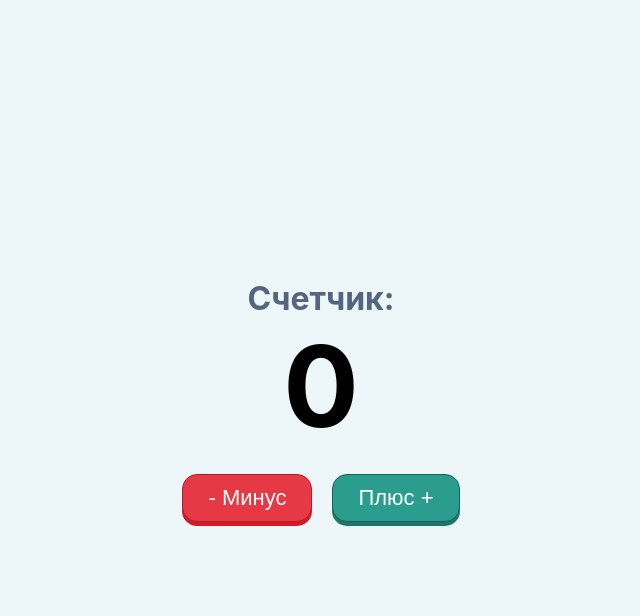
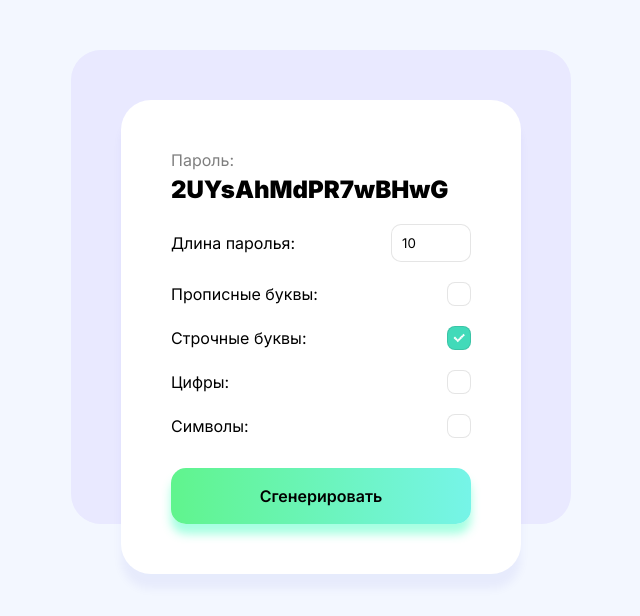
Before and after one commit to Genrihovich/counter, a React (Create React App) app: page / in a window 1280 px wide. Shown: the top 616 px of the page, without its empty margins (319-959 px from the left). Built offline with nearby package versions, Linux system fonts and the light colour scheme.

Commit message:
init psw generator

```diff
--- a/src/App.js
+++ b/src/App.js
@@ -3,12 +3,39 @@ import './index.scss';
 function App() {
   return (
     <div className="App">
-      <div>
-        <h2>Счетчик:</h2>
-        <h1>0</h1>
-        <button className="minus">- Минус</button>
-        <button className="plus">Плюс +</button>
+      <span className="subtitle">Пароль:</span>
+      <h2>2UYsAhMdPR7wBHwG</h2>
+      <div className="row">
+        <span>Длина паролья:</span>
+        <input className="pwg-length" type="text" value="10" />
       </div>
+      <div className="row">
+        <span>Прописные буквы:</span>
+        <input class="styled-checkbox" id="checkbox1" type="checkbox" value="value1" />
+        <label for="checkbox1" />
+      </div>
+      <div className="row">
+        <span>Строчные буквы:</span>
+        <input
+          checked={true}
+          class="styled-checkbox"
+          id="checkbox2"
+          type="checkbox"
+          value="value1"
+        />
+        <label for="checkbox2" />
+      </div>
+      <div className="row">
+        <span>Цифры:</span>
+        <input class="styled-checkbox" id="checkbox3" type="checkbox" value="value1" />
+        <label for="checkbox3" />
+      </div>
+      <div className="row">
+        <span>Символы:</span>
+        <input class="styled-checkbox" id="checkbox4" type="checkbox" value="value1" />
+        <label for="checkbox4" />
+      </div>
+      <button>Сгенерировать</button>
     </div>
   );
 }
--- a/src/index.scss
+++ b/src/index.scss
@@ -1,71 +1,141 @@
+@import url('https://fonts.googleapis.com/css2?family=Inter:wght@400;600;800;900&display=swap');
+
 body {
   margin: 0;
-  font-family: -apple-system, BlinkMacSystemFont, 'Segoe UI', 'Roboto', 'Oxygen', 'Ubuntu',
-    'Cantarell', 'Fira Sans', 'Droid Sans', 'Helvetica Neue', sans-serif;
   -webkit-font-smoothing: antialiased;
   -moz-osx-font-smoothing: grayscale;
-  background-color: #edf6f9;
+  background-color: #f3f7ff;
+}
+
+* {
+  box-sizing: border-box;
+  font-family: 'Inter', sans-serif;
+  outline: none;
 }
 
 .App {
-  display: flex;
-  align-items: center;
-  justify-content: center;
-  height: 100vh;
-  text-align: center;
+  padding: 50px;
+  width: 400px;
+  margin: 100px auto;
+  border-radius: 30px;
+  background-color: #fff;
+  position: relative;
+  box-shadow: 0 15px 10px rgba(0, 13, 189, 0.05);
 
-  h1 {
+  button {
+    margin-top: 30px;
+    padding: 18px;
+    border-radius: 15px;
+    outline: none;
+    border: 0;
+    width: 100%;
+    font-size: 16px;
+    font-weight: 600;
     color: #000;
-    font-size: 7rem;
-    margin: 0;
-    margin-bottom: 20px;
+    background: #60f48d;
+    background: linear-gradient(90deg, #60f48d 0%, #76f4e8 100%);
+    cursor: pointer;
+    transition: all 0.1s ease-in-out;
+    box-shadow: 0 10px 10px #30ffba6f;
 
-    &.plus {
-      color: #2a9d8f;
+    &:hover {
+      transform: scale(1.02);
     }
-    &.minus {
-      color: #e63946;
+
+    &:active {
+      transform: scale(0.99);
+      box-shadow: 0 10px 10px #30ffba33;
     }
   }
 
-  h2 {
-    font-size: 2rem;
-    margin: 0;
-    color: #556581;
+  &:before {
+    content: '';
+    display: block;
+    position: absolute;
+    left: -50px;
+    top: -50px;
+    width: calc(100% + 25%);
+    height: 100%;
+    background-color: #e9e9ff;
+    border-radius: 30px;
+    z-index: -1;
   }
 
-  button {
-    background: transparent;
-    border: 2px solid transparent;
-    text-align: center;
-    font-size: 22px;
+  .subtitle {
+    display: block;
+    font-size: 16px;
+    margin-bottom: 5px;
+    opacity: 0.5;
+  }
+
+  h2 {
+    font-family: 'Inter', sans-serif;
+    font-weight: 900;
+    font-size: 24px;
     border-radius: 15px;
-    padding: 10px 25px;
-    cursor: pointer;
-    margin: 0 10px;
-    transition: all 0.05s ease-in-out;
-
-    &.minus {
-      background-color: #e63946;
-      color: #fff;
-      box-shadow: 0 4px 0 darken(#e63946, 10%);
-      border: 1px solid darken(#e63946, 15%);
-    }
-
-    &.plus {
-      background-color: #2a9d8f;
-      color: #fff;
-      box-shadow: 0 4px 0 darken(#2a9d8f, 10%);
-      border: 1px solid darken(#2a9d8f, 15%);
-    }
-
-    &:hover {
-      transform: translateY(-2px);
-    }
-
-    &:active {
-      transform: translateY(2px);
-      box-shadow: none;
-    }
+    outline: none;
+    width: 100%;
+    margin: 0;
   }
 }
+
+.row {
+  display: flex;
+  align-items: center;
+  justify-content: space-between;
+  margin-top: 20px;
+}
+
+.pwg-length {
+  width: 80px;
+  padding: 10px;
+  border: 1px solid rgba(0, 0, 0, 0.1);
+  border-radius: 10px;
+}
+
+.styled-checkbox {
+  position: absolute;
+  opacity: 0;
+
+  &+label {
+    position: relative;
+    cursor: pointer;
+    padding: 0;
+  }
+
+  // Box.
+  &+label:before {
+    content: '';
+    display: inline-block;
+    vertical-align: text-top;
+    width: 22px;
+    height: 22px;
+    background: white;
+    border: 1px solid rgba(0, 0, 0, 0.1);
+    border-radius: 8px;
+  }
+
+  // Box hover
+  &:hover+label:before {
+    background: #f9f9f9;
+  }
+
+  // Box checked
+  &:checked+label:before {
+    background: #41dab9;
+  }
+
+  // Checkmark. Could be replaced with an image
+  &:checked+label:after {
+    content: '';
+    position: absolute;
+    left: 7px;
+    top: 11px;
+    background: white;
+    width: 2px;
+    height: 2px;
+    box-shadow: 2px 0 0 white, 4px 0 0 white, 4px -2px 0 white, 4px -4px 0 white, 4px -6px 0 white,
+      4px -8px 0 white;
+    transform: rotate(45deg);
+  }
+}
```
